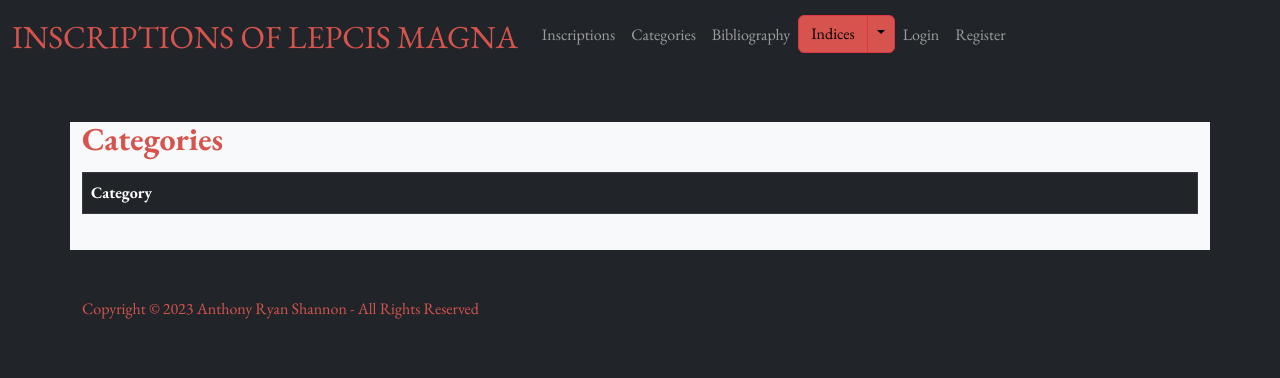
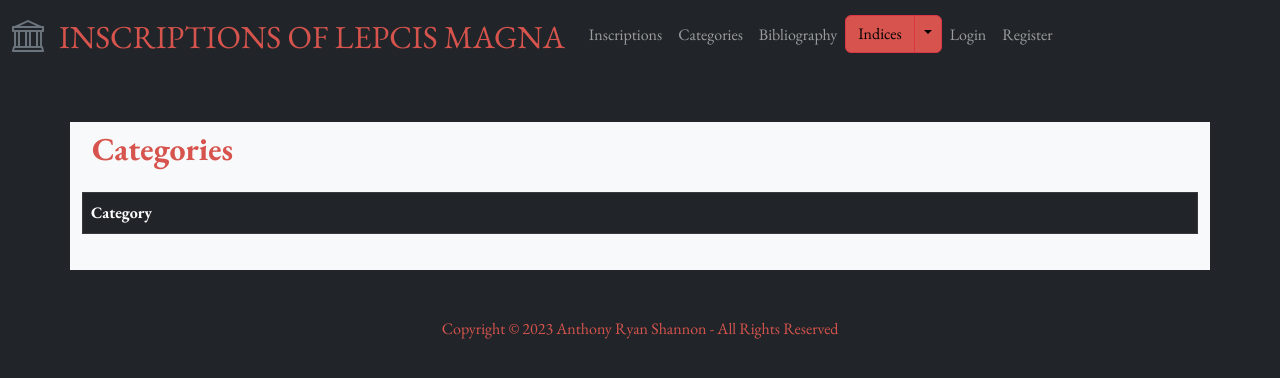
Before and after one commit to arshannon9/inscriptions, a Django app: page /categories in a window 1280 px wide. Shown: the top 378 px of the page. Run offline with Django 4.2, Linux system fonts and the light colour scheme; data that the repository does not hold is empty.

Commit message:
Minor style and template edits

```diff
--- a/lepcismagna/static/lepcismagna/styles.css
+++ b/lepcismagna/static/lepcismagna/styles.css
@@ -6,6 +6,9 @@ body {
 
 footer {
   color: #d6544d;
+  display: flex;
+  flex-direction: row;
+  justify-content: center;
 }
 
 form {
@@ -17,9 +20,10 @@ form {
 }
 
 h1 {
-  font-size: 40px;
+  font-size: 32px;
   font-weight: 700;
-  line-height: 42px;
+  line-height: 32px;
+  align-content: center;
 }
 
 h2 {
@@ -73,6 +77,11 @@ p {
 .accordion-button {
   --bs-accordion-active-color: black;
   background-color: #d6544d !important;
+}
+
+.bi {
+  margin-right: 15px;
+  font-size: 32px;
 }
 
 .btn-danger {
@@ -160,17 +169,22 @@ p {
   padding-bottom: 20px;
 }
 
-.tab-content {
-  border: 1px solid black;
-}
-
 .navbar {
   color: #d6544d;
   --bs-navbar-brand-font-size: 32px;
 }
 
+.navbar-brand {
+  display: flex;
+  flex-direction: row;
+}
+
 .navbar-toggler {
   color: #d6544d;
+}
+
+.tab-content {
+  border: 1px solid black;
 }
 
 .text-danger {
--- a/lepcismagna/templates/lepcismagna/categories.html
+++ b/lepcismagna/templates/lepcismagna/categories.html
@@ -1,6 +1,8 @@
 {% extends "lepcismagna/layout.html" %} {% block body %}
 
-<h2>Categories</h2>
+<div class="index-header">
+  <h2>Categories</h2>
+</div>
 
 <table class="table table-striped table-hover table-bordered">
   <thead class="table-dark">
--- a/lepcismagna/templates/lepcismagna/layout.html
+++ b/lepcismagna/templates/lepcismagna/layout.html
@@ -19,6 +19,11 @@
       crossorigin="anonymous"
     />
 
+    <link
+      rel="stylesheet"
+      href="https://cdn.jsdelivr.net/npm/bootstrap-icons@1.11.1/font/bootstrap-icons.css"
+    />
+
     <!-- Import EB Garamond font via Google APIs-->
     <link
       href="https://fonts.googleapis.com/css2?family=EB+Garamond:ital,wght@0,400;0,700;1,400&display=swap"
@@ -35,12 +40,12 @@
   <body class="bg-dark">
     <!-- navbar -->
     <nav class="navbar sticky-top bg-dark navbar-expand-md navbar-dark">
-      <div class="container-xxl">
-        <span class="fw-bold text-secondary">
-          <i class="bi bi-bank"></i>
-        </span>
+      <div class="navbar-container container-xxl">
         <a class="navbar-brand" href="{% url 'index' %}">
-          <span class="text-danger"> INSCRIPTIONS OF LEPCIS MAGNA </span>
+          <span class="fw-bold text-secondary">
+            <i class="bi bi-bank"></i>
+          </span>
+          <span class="text-danger">INSCRIPTIONS OF LEPCIS MAGNA</span>
         </a>
 
         <!-- toggle button for mobile nav -->
@@ -201,13 +206,5 @@
       integrity="sha384-kenU1KFdBIe4zVF0s0G1M5b4hcpxyD9F7jL+jjXkk+Q2h455rYXK/7HAuoJl+0I4"
       crossorigin="anonymous"
     ></script>
-
-    <!-- JavaScript for Tooltips -->
-    <script>
-      const tooltips = document.querySelectorAll(".tt");
-      tooltips.forEach((t) => {
-        new bootstrap.Tooltip(t);
-      });
-    </script>
   </body>
 </html>
```
Also changed, not shown: db.sqlite3.
